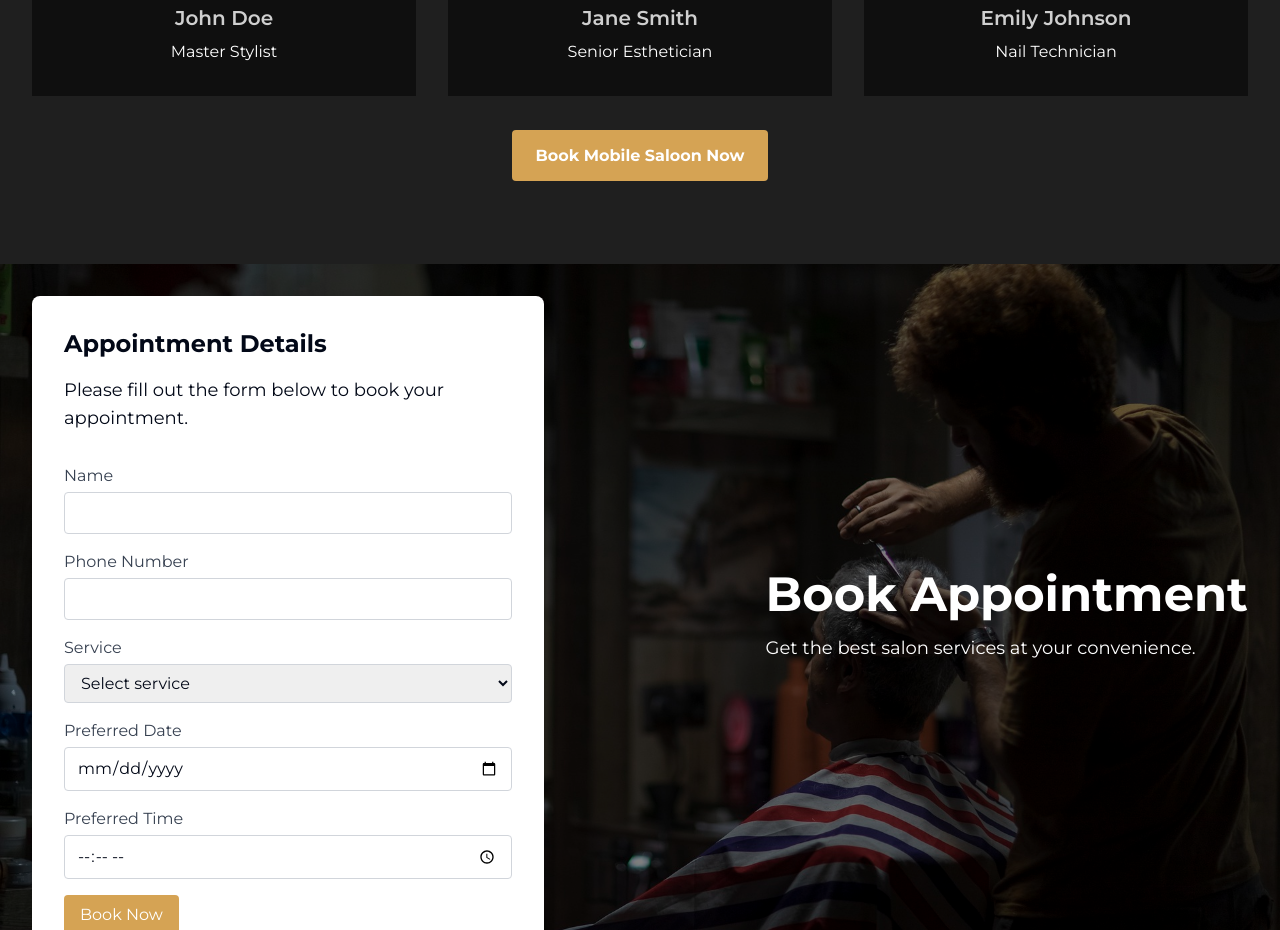
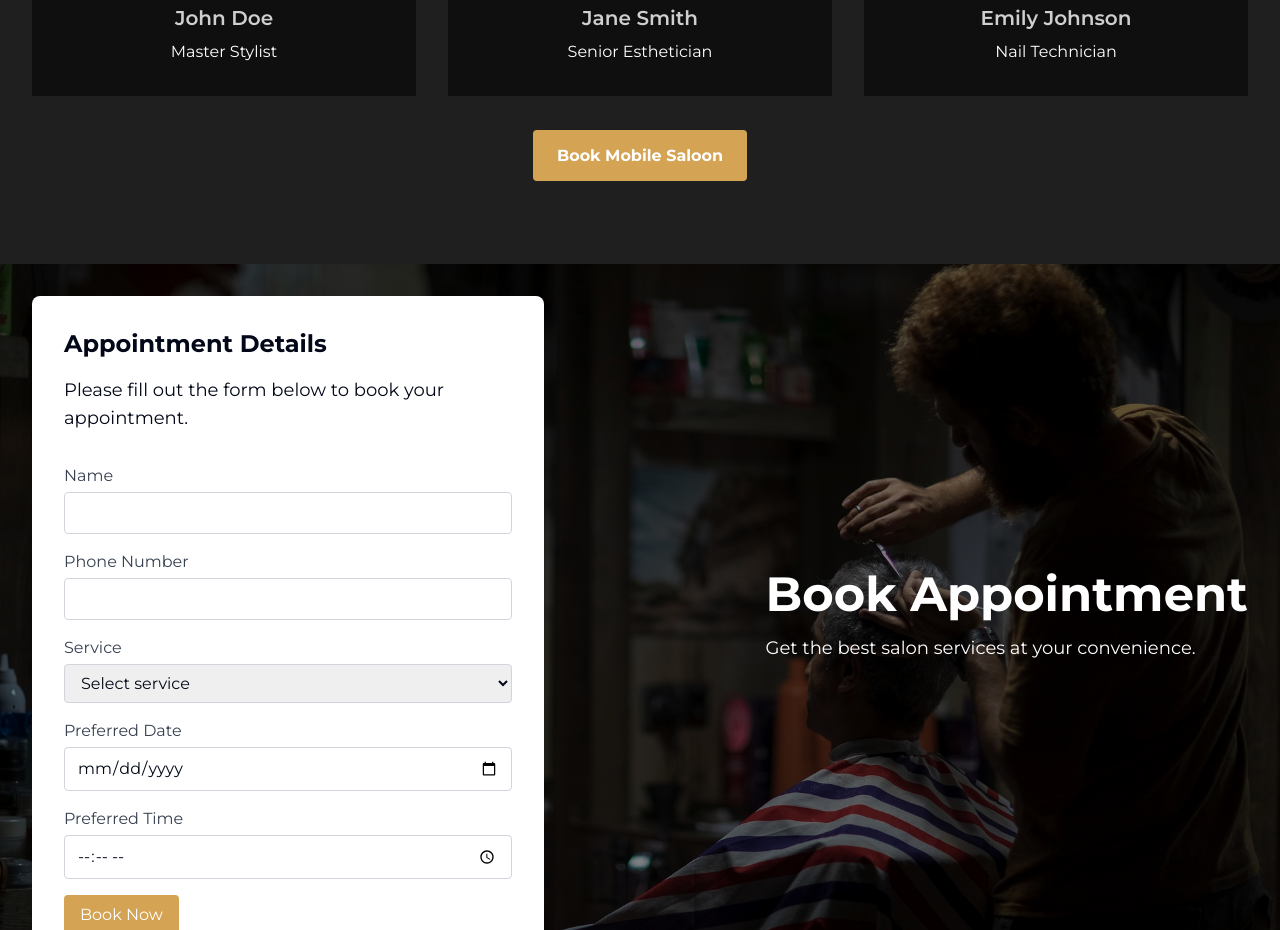
Before and after one commit to mutebinuhu/mysaloon, a Next.js app: page / in a window 1280 px wide. Shown: the part 2180-3110 px from the top of the page. Built offline with nearby package versions, Linux system fonts and the light colour scheme.

Commit message:
chore: few changes

```diff
--- a/app/components/OurTeam.jsx
+++ b/app/components/OurTeam.jsx
@@ -49,7 +49,7 @@ const OurTeam = () => {
       </div>
       <div className='text-center m-12 text-white'>
       <Link href="#booknow" className='bg-[#D5A354] p-4 font-bold rounded px-6'>
-      Book Mobile Saloon Now
+      Book Mobile Saloon
                 </Link>
     </div>
     </div>
```
